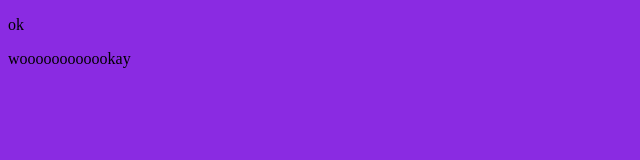
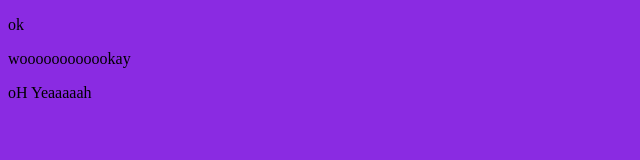
Before and after one commit to AyaDelRey/second_repo, a plain HTML site: page index.html in a window 1280 px wide. Shown: the whole page, without its empty margins (0-640 px from the left). Drawn offline with Linux system fonts and the light colour scheme.

Commit message:
modification index

```diff
--- a/index.html
+++ b/index.html
@@ -9,5 +9,6 @@
 <body>
     <p>ok</p>
     <p>woooooooooookay</p>
+    <p>oH Yeaaaaah</p>
 </body>
 </html>
```
